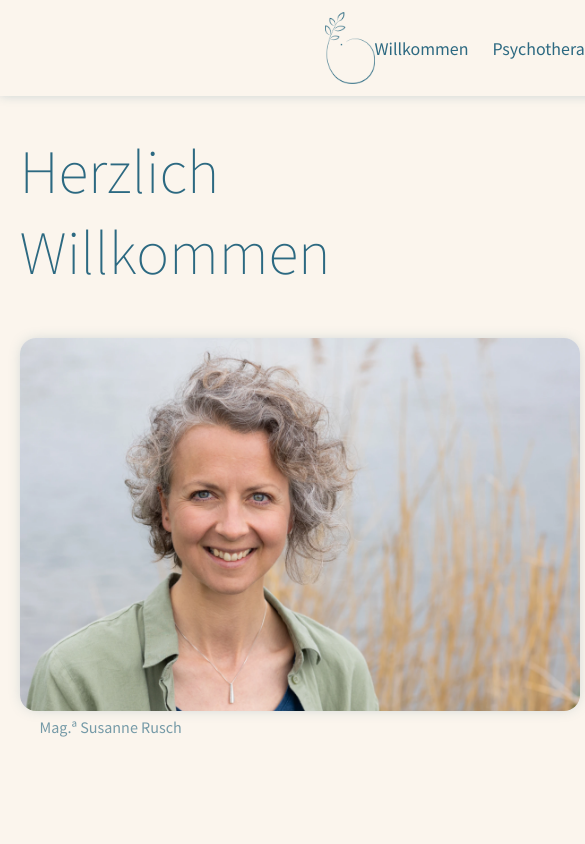
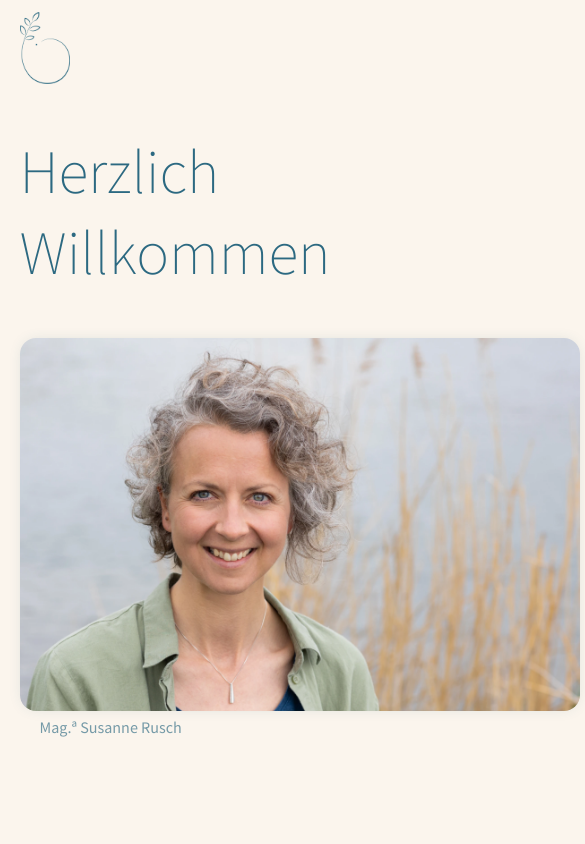
Before and after one commit to 5ebi/susannewebsite, a Next.js app: page / in a window 390 px wide. Shown: the top 844 px of the page, 585 px wide, since content can reach past the window. Built offline with nearby package versions, Linux system fonts and the light colour scheme.

Commit message:
Add the mobile  navbar styling

```diff
--- a/app/components/navbar/Navbar.tsx
+++ b/app/components/navbar/Navbar.tsx
@@ -1,55 +1,14 @@
 import styles from './navbar.module.css';
-import logo2 from '@/public/images/logo.png';
-import Image from 'next/image';
-import Link from 'next/link';
-import KontaktButton from '../KontaktButton';
+import NavbarDesktop from './NavbarDesktop';
+import NavbarMobile from './NavbarMobile';
 
 export default function Navbar() {
+  // const [isOpen, setIsOpen] = useState(false);
+
   return (
-    <nav className={styles.navbar}>
-      <div className={styles.maxWidth}>
-        <div className={styles.navLogo}>
-          <Image
-            src={logo2}
-            priority
-            width="50"
-            quality={100}
-            alt="Logo von Magistra Susanne Rusch"
-          />
-        </div>
-        <div className={styles.navItemsDiv}>
-          <ul className={styles.navItems}>
-            <li>
-              <Link className={styles.link} href={'/'}>
-                Willkommen
-              </Link>
-            </li>
-            <li>
-              <Link className={styles.link} href={'/psychotherapie'}>
-                Psychotherapie
-              </Link>
-            </li>
-            <li>
-              <Link className={styles.link} href={'/musiktherapie'}>
-                Musiktherapie
-              </Link>
-            </li>
-            <li>
-              <Link className={styles.link} href={'/uebermich'}>
-                Über mich
-              </Link>
-            </li>
-            <li>
-              <Link className={styles.link} href={'/rahmenbedingungen'}>
-                Rahmenbedingungen
-              </Link>
-            </li>
-          </ul>
-        </div>
-        <div className={styles.navButton}>
-          <KontaktButton />
-        </div>
-      </div>
+    <nav>
+      <NavbarDesktop />
+      <NavbarMobile />
     </nav>
   );
 }
--- /dev/null
+++ b/app/components/navbar/NavbarDesktop.tsx
@@ -0,0 +1,55 @@
+import styles from './navbar.module.css';
+import logo2 from '@/public/images/logo.png';
+import Image from 'next/image';
+import Link from 'next/link';
+import KontaktButton from '../KontaktButton';
+
+export default function NavbarDesktop() {
+  return (
+    <div className={styles.navbarDesktop}>
+      <div className={styles.maxWidth}>
+        <div className={styles.navLogo}>
+          <Image
+            src={logo2}
+            priority
+            width="50"
+            quality={100}
+            alt="Logo von Magistra Susanne Rusch"
+          />
+        </div>
+        <div className={styles.navItemsDiv}>
+          <ul className={styles.navItems}>
+            <li>
+              <Link className={styles.link} href={'/'}>
+                Willkommen
+              </Link>
+            </li>
+            <li>
+              <Link className={styles.link} href={'/psychotherapie'}>
+                Psychotherapie
+              </Link>
+            </li>
+            <li>
+              <Link className={styles.link} href={'/musiktherapie'}>
+                Musiktherapie
+              </Link>
+            </li>
+            <li>
+              <Link className={styles.link} href={'/uebermich'}>
+                Über mich
+              </Link>
+            </li>
+            <li>
+              <Link className={styles.link} href={'/rahmenbedingungen'}>
+                Rahmenbedingungen
+              </Link>
+            </li>
+          </ul>
+        </div>
+        <div className={styles.navButton}>
+          <KontaktButton />
+        </div>
+      </div>
+    </div>
+  );
+}
--- /dev/null
+++ b/app/components/navbar/NavbarMobile.tsx
@@ -0,0 +1,55 @@
+import styles from './navbar.module.css';
+import logo2 from '@/public/images/logo.png';
+import Image from 'next/image';
+import Link from 'next/link';
+import KontaktButton from '../KontaktButton';
+
+export default function NavbarMobile() {
+  return (
+    <div className={styles.navbarMobile}>
+      <div className={styles.maxWidth}>
+        <div className={styles.navLogo}>
+          <Image
+            src={logo2}
+            priority
+            width="50"
+            quality={100}
+            alt="Logo von Magistra Susanne Rusch"
+          />
+        </div>
+        <div className={styles.navItemsDiv}>
+          <ul className={styles.navItems}>
+            <li>
+              <Link className={styles.link} href={'/'}>
+                Willkommen
+              </Link>
+            </li>
+            <li>
+              <Link className={styles.link} href={'/psychotherapie'}>
+                Psychotherapie
+              </Link>
+            </li>
+            <li>
+              <Link className={styles.link} href={'/musiktherapie'}>
+                Musiktherapie
+              </Link>
+            </li>
+            <li>
+              <Link className={styles.link} href={'/uebermich'}>
+                Über mich
+              </Link>
+            </li>
+            <li>
+              <Link className={styles.link} href={'/rahmenbedingungen'}>
+                Rahmenbedingungen
+              </Link>
+            </li>
+          </ul>
+        </div>
+        <div className={styles.navButton}>
+          <KontaktButton />
+        </div>
+      </div>
+    </div>
+  );
+}
--- a/app/components/navbar/navbar.module.css
+++ b/app/components/navbar/navbar.module.css
@@ -1,4 +1,4 @@
-.navbar {
+.navbarDesktop {
   background-color: var(--color2);
   display: flex;
   height: 6rem;
@@ -10,8 +10,21 @@
   top: 0;
   width: 100%;
   z-index: 1000;
-  min-width: 1000px;
   box-shadow: 0px 0px 10px 0px var(--color1_3);
+}
+
+.navbarMobile {
+  background-color: var(--color2);
+  display: flex;
+  height: 6rem;
+  align-items: center;
+  justify-content: center;
+  color: var(--color1);
+  /* border-bottom: solid 0.5px var(--color1_2); */
+  position: sticky;
+  top: 0;
+  width: 100%;
+  z-index: 1000;
 }
 .maxWidth {
   width: var(--page-inline-width);
@@ -20,6 +33,7 @@
   justify-content: space-between;
   margin: 0 auto;
 }
+
 .navLogo {
   flex: 1;
   align-items: center;
@@ -68,7 +82,8 @@
 
 .link:hover {
   color: var(--color3);
-  /* text-decoration: underline;
+  text-decoration: underline;
+  /*
   text-decoration-color: var(--color1_1);
   text-decoration-thickness: 0.8; */
 }
@@ -93,3 +108,16 @@
   color: var(--color1);
   opacity: 1;
 }
+
+@media (min-width: 1025px) {
+  .navbarMobile {
+    display: none;
+  }
+}
+@media (max-width: 1024px) {
+  .navbarDesktop,
+  .navItems,
+  .navButton {
+    display: none;
+  }
+}
--- a/app/page.module.css
+++ b/app/page.module.css
@@ -36,7 +36,7 @@
   width: 35rem;
   height: auto;
   border-radius: 1rem;
-  box-shadow: 0px 0px 15px -5px var(--color1_2);
+  box-shadow: 0px 0px 15px -5px var(--color1_3);
 }
 
 .image2 {
@@ -45,13 +45,15 @@
   height: 25rem;
   display: block;
   border-radius: 1rem;
-  box-shadow: 0rem 0rem 1rem white;
+  box-shadow: 0px 0px 15px -5px var(--color1_3);
 }
 .spruchContainer {
-  align-self: center;
-  height: 100%;
+  display: flex;
+  flex-direction: column;
+  justify-content: center;
+  text-align: center;
   width: 35rem;
-  box-shadow: inset 0px 0px 25px -10px var(--color1_2);
+  box-shadow: 0px 0px 15px -10px var(--color1);
   border-radius: 1rem;
   padding: 1rem;
   margin-bottom: 20px;
@@ -68,15 +70,14 @@
 }
 
 .spruch {
-  font-size: 1.3rem;
-  font-weight: 300;
-  /* font-style: italic; */
+  font-size: 1.4rem;
+  font-weight: 400;
   color: var(--color1);
   opacity: 1;
-  font-style: italic;
+  /* font-style: italic; */
   line-height: 2.5rem;
   text-align: center;
-  /* padding-bottom: 1rem; */
+  padding-bottom: 1rem;
 
   /* border: 1px var(--color1) solid; */
 }
```
